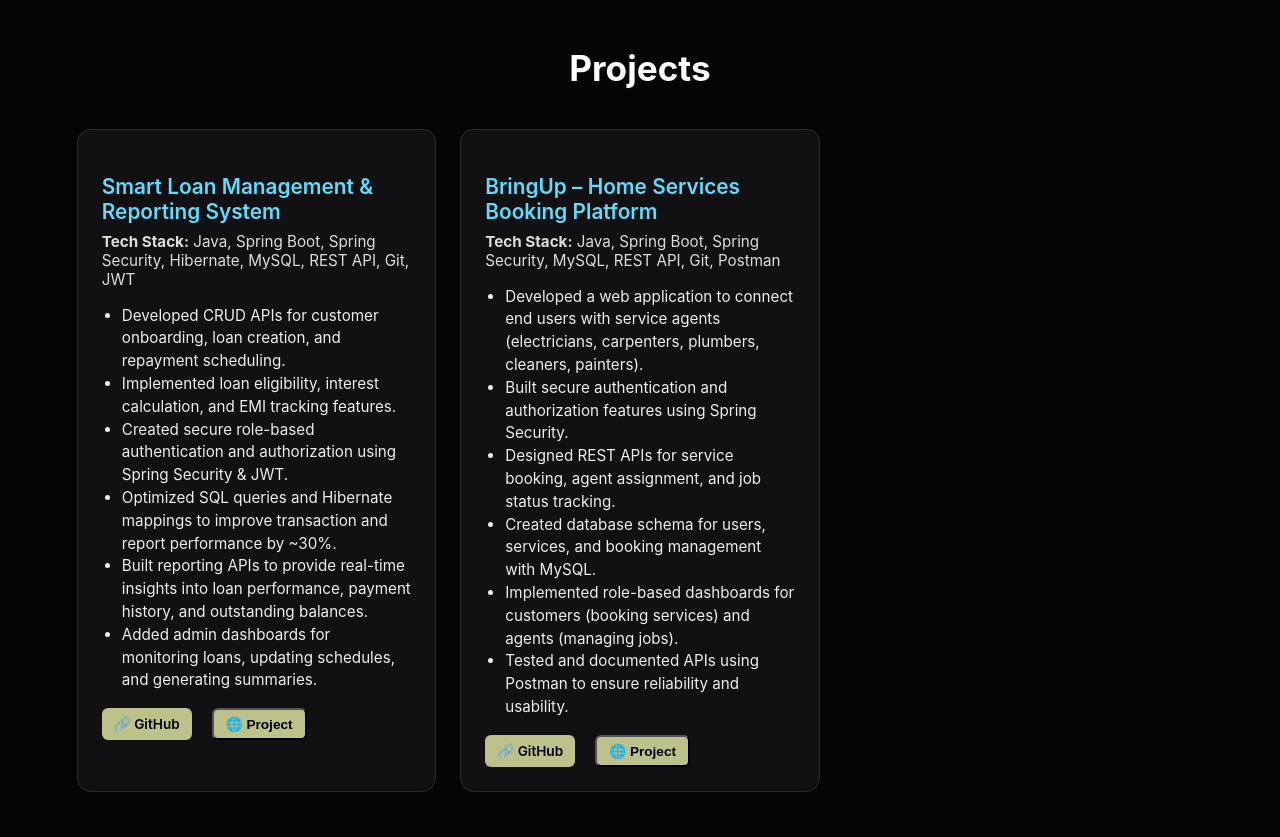
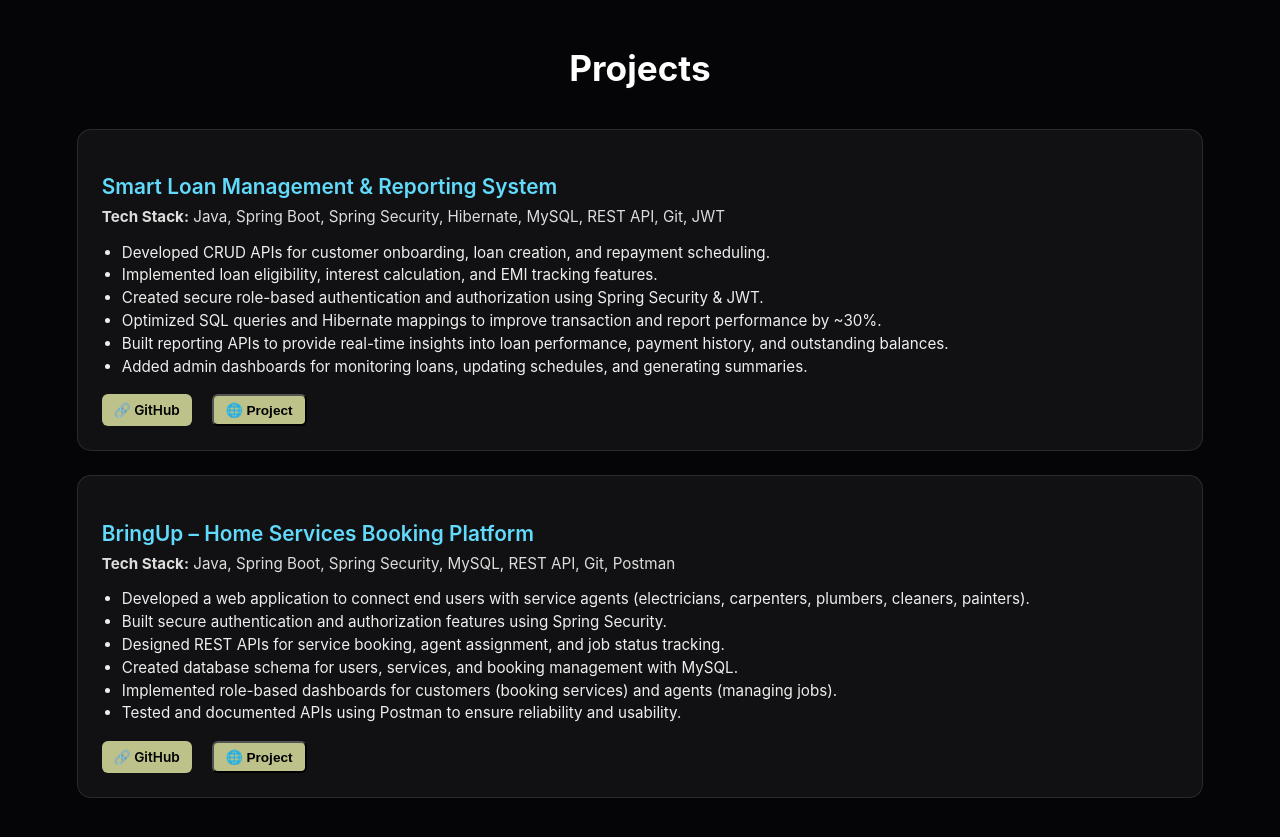
Before and after one commit to malateshmeti/MSPortfolio, a React (Create React App) app: page / in a window 1280 px wide. Shown: the part 2600-3437 px from the top of the page. Built offline with nearby package versions, Linux system fonts and the light colour scheme.

Commit message:
New Changes

```diff
--- a/src/components/MsProjects.css
+++ b/src/components/MsProjects.css
@@ -28,6 +28,7 @@
 }
 
 /* Project Card */
+/* Card */
 .ms-project-card {
   padding: 24px;
   border-radius: 14px;
@@ -98,19 +99,3 @@
   height: 12px;
   margin-left: 6px;
 }
-
-/* ✅ Responsive Styles */
-
-/* Tablets */
-@media (min-width: 600px) {
-  .ms-projects-list {
-    grid-template-columns: 1fr 1fr; /* 2 columns */
-  }
-}
-
-/* Laptops & Desktops */
-@media (min-width: 992px) {
-  .ms-projects-list {
-    grid-template-columns: 1fr 1fr 1fr; /* 3 columns */
-  }
-}
```
